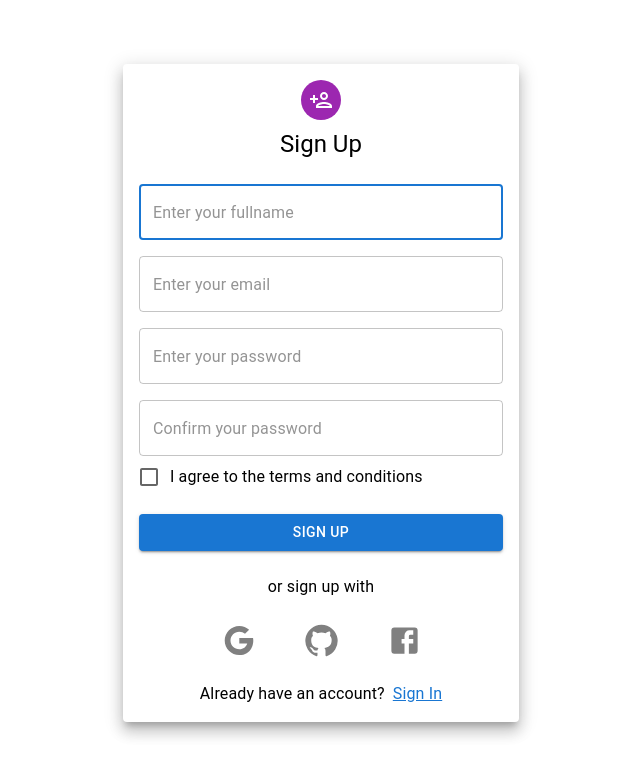
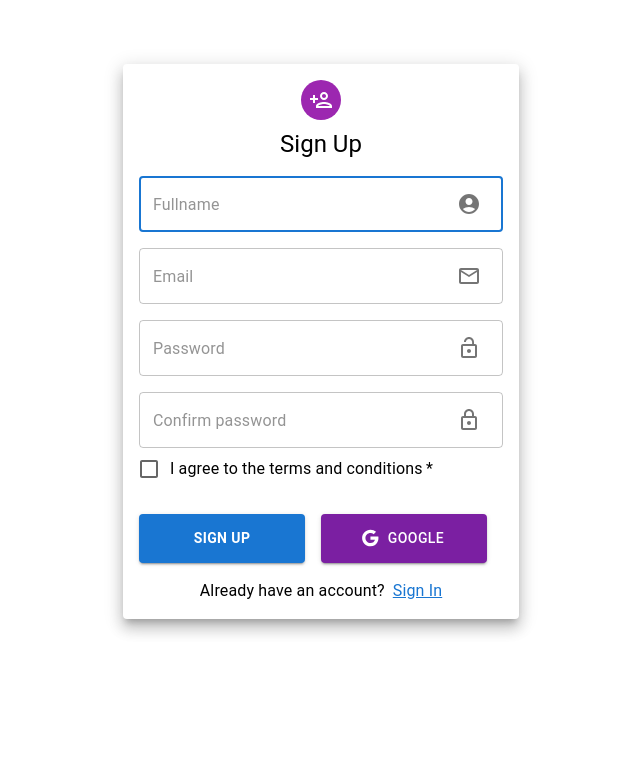
Before and after one commit to abeekofficial/my-splash, a React (Vite) app: page /register in a window 1280 px wide. Shown: the top 776 px of the page, without its empty margins (319-959 px from the left). Built offline with nearby package versions, Linux system fonts and the light colour scheme; no server answers.

Commit message:
cleaned registerWithEmail

```diff
--- a/src/firebase/firebaseConfig.js
+++ b/src/firebase/firebaseConfig.js
@@ -2,12 +2,12 @@ import { initializeApp } from "firebase/app";
 import { getAuth } from "firebase/auth";
 
 const firebaseConfig = {
-  apiKey: process.env.REACT_APP_FIREBASE_API_KEY,
-  authDomain: process.env.REACT_APP_FIREBASE_AUTH_DOMAIN,
-  projectId: process.env.REACT_APP_FIREBASE_PROJECT_ID,
-  storageBucket: process.env.REACT_APP_FIREBASE_STORAGE_BUCKET,
-  messagingSenderId: process.env.REACT_APP_FIREBASE_MESSAGING_SENDER_ID,
-  appId: process.env.REACT_APP_FIREBASE_APP_ID,
+  apiKey: "AIzaSyA5oShsJfl8Ox6E5-ID1TQ3foZdScS6MyI",
+  authDomain: "mysplash-abeek.firebaseapp.com",
+  projectId: "mysplash-abeek",
+  storageBucket: "mysplash-abeek.firebasestorage.app",
+  messagingSenderId: "486893956334",
+  appId: "1:486893956334:web:438343dbf10174d64b57ff",
 };
 
 // Initialize Firebase
--- a/src/pages/login/Login.jsx
+++ b/src/pages/login/Login.jsx
@@ -1,9 +1,13 @@
+// mui icons
 import {
-  Facebook,
-  GitHub,
   Google,
   LockOpenOutlined,
+  LockOutlined,
+  MailLockOutlined,
+  MailOutline,
 } from "@mui/icons-material";
+
+// mui components
 import Checkbox from "@mui/material/Checkbox";
 import FormControlLabel from "@mui/material/FormControlLabel";
 import {
@@ -12,16 +16,24 @@ import {
   Button,
   Container,
   Grid,
-  IconButton,
+  InputAdornment,
   Paper,
   TextField,
   Typography,
 } from "@mui/material";
-import { purple } from "@mui/material/colors";
-import React from "react";
-import { Link } from "react-router-dom";
+
+// react-router-dom
+import { Link, useNavigation } from "react-router-dom";
+
+// hooks
+import { useRegister } from "../../hooks/useRegister";
 
 const Login = () => {
+  const navigation = useNavigation();
+  const { registerWithGoogle } = useRegister();
+
+  const isSubmitting = navigation.state === "submitting";
+
   //handleSubmit
   const handleSubmit = (event) => {
     event.preventDefault();
@@ -46,19 +58,33 @@ const Login = () => {
         </Typography>
         <Box component="form" noValidate onSubmit={handleSubmit} sx={{ mt: 1 }}>
           <TextField
-            placeholder="Enter your email"
+            placeholder="Email"
             type="email"
             autoFocus
             required
             fullWidth
             sx={{ mt: 2 }}
+            InputProps={{
+              endAdornment: (
+                <InputAdornment position="start">
+                  <MailOutline />
+                </InputAdornment>
+              ),
+            }}
           />
           <TextField
-            placeholder="Enter your password"
+            placeholder="Password"
             required
             fullWidth
             sx={{ mt: 2 }}
             type="password"
+            InputProps={{
+              endAdornment: (
+                <InputAdornment position="start">
+                  <LockOutlined />
+                </InputAdornment>
+              ),
+            }}
           />
           <Box
             sx={{
@@ -79,40 +105,41 @@ const Login = () => {
               Forgot password?
             </Typography>
           </Box>
-          <Button fullWidth variant="contained" type="submit" sx={{ mt: 2 }}>
-            Sign in
-          </Button>
-          <Typography sx={{ mt: 3, textAlign: "center" }} component="p">
-            or sign in with
-          </Typography>
-          <Box sx={{ mt: 2, textAlign: "center" }}>
-            <IconButton
+          <Box
+            display="flex"
+            justifyContent="space-between"
+            gap={2}
+            sx={{ mt: 2 }}
+          >
+            <Button
+              fullWidth
+              variant="contained"
+              type="submit"
+              disabled={isSubmitting}
               sx={{
-                "&:hover": { color: purple[500], cursor: "pointer" },
-                color: "grey",
+                py: 1.5,
+                fontWeight: "bold",
+              }}
+            >
+              {isSubmitting ? "Signing Up..." : "Sign Up"}
+            </Button>
+            <Button
+              fullWidth
+              startIcon={<Google />}
+              variant="contained"
+              sx={{
+                backgroundColor: "#7b1fa2",
+                "&:hover": {
+                  backgroundColor: "#9c27b0",
+                  cursor: "pointer",
+                },
+                color: "white",
                 mr: 2,
               }}
+              onClick={registerWithGoogle}
             >
-              <Google fontSize="large" />
-            </IconButton>
-            <IconButton
-              sx={{
-                "&:hover": { color: purple[500], cursor: "pointer" },
-                color: "grey",
-                mx: 2,
-              }}
-            >
-              <GitHub fontSize="large" />
-            </IconButton>
-            <IconButton
-              sx={{
-                "&:hover": { color: purple[500], cursor: "pointer" },
-                color: "grey",
-                ml: 2,
-              }}
-            >
-              <Facebook fontSize="large" />
-            </IconButton>
+              Google
+            </Button>
           </Box>
           <Grid container justifyContent="center" gap="8px" sx={{ mt: 2 }}>
             <Typography>Don't have an account?</Typography>
--- a/src/pages/register/Register.jsx
+++ b/src/pages/register/Register.jsx
@@ -1,12 +1,14 @@
 // mui icons
 import {
-  Facebook,
-  GitHub,
+  AccountCircle,
   Google,
+  LockOpen,
+  LockOutlined,
+  MailOutline,
   PersonAddOutlined,
 } from "@mui/icons-material";
 
-//mui components
+// mui components
 import Checkbox from "@mui/material/Checkbox";
 import {
   Avatar,
@@ -15,29 +17,80 @@ import {
   Container,
   FormControlLabel,
   Grid,
-  IconButton,
   Paper,
-  Snackbar,
   TextField,
   Typography,
+  InputAdornment,
 } from "@mui/material";
 
-// mui colors
-import { purple } from "@mui/material/colors";
 // react router dom
-import { Link } from "react-router-dom";
+import { Form, Link, useActionData, useNavigation } from "react-router-dom";
 
 // hooks
 import { useRegister } from "../../hooks/useRegister";
 
-const Register = () => {
-  const handleSubmit = (event) => {
-    event.preventDefault();
-    console.log("register");
+// action
+export const action = async ({ request }) => {
+  const formData = await request.formData();
+  const data = {
+    displayName: formData.get("displayName"),
+    email: formData.get("email"),
+    password: formData.get("password"),
+    confirmPassword: formData.get("confirmPassword"),
   };
 
+  // Validation
+  if (
+    !data.displayName ||
+    !data.email ||
+    !data.password ||
+    !data.confirmPassword
+  ) {
+    return { error: "All fields are required" };
+  }
+
+  if (data.password !== data.confirmPassword) {
+    return { error: "Passwords don't match" };
+  }
+
+  if (data.password.length < 6) {
+    return { error: "Password must be at least 6 characters" };
+  }
+
+  // Here you would typically call your registration API
+  // For example:
+  // try {
+  //   await registerUser(data);
+  //   return redirect("/");
+  // } catch (error) {
+  //   return { error: error.message };
+  // }
+
+  return data;
+};
+
+const Register = () => {
+  const inputData = useActionData();
+  const navigation = useNavigation();
   const { registerWithGoogle } = useRegister();
+
+  const isSubmitting = navigation.state === "submitting";
+
   return (
+    <Box
+      sx={{
+        backgroundImage:
+          'linear-gradient(rgba(0, 0, 0, 0.85), url("https://source.unsplash.com/random/1600x900/?dark,signup")',
+        backgroundSize: "cover",
+        backgroundPosition: "center",
+        backgroundAttachment: "fixed",
+        minHeight: "100vh",
+        display: "flex",
+        alignItems: "center",
+        justifyContent: "center",
+        p: 2,
+      }}
+    >
       <Container maxWidth="xs">
         <Paper elevation={10} sx={{ marginTop: 8, padding: 2 }}>
           <Avatar
@@ -53,74 +106,113 @@ const Register = () => {
           <Typography component="h1" variant="h5" sx={{ textAlign: "center" }}>
             Sign Up
           </Typography>
-        <Box component="form" noValidate onSubmit={handleSubmit} sx={{ mt: 1 }}>
+
+          {inputData?.error && (
+            <Typography color="error" sx={{ mt: 1, textAlign: "center" }}>
+              {inputData.error}
+            </Typography>
+          )}
+
+          <Form method="post" sx={{ mt: 1 }}>
             <TextField
-            placeholder="Enter your fullname"
+              placeholder="Fullname"
+              name="displayName"
               autoFocus
               required
               fullWidth
               sx={{ mt: 2 }}
+              InputProps={{
+                endAdornment: (
+                  <InputAdornment position="start">
+                    <AccountCircle />
+                  </InputAdornment>
+                ),
+              }}
             />
             <TextField
-            placeholder="Enter your email"
+              placeholder="Email"
+              name="email"
               required
               fullWidth
               sx={{ mt: 2 }}
               type="email"
+              InputProps={{
+                endAdornment: (
+                  <InputAdornment position="start">
+                    <MailOutline />
+                  </InputAdornment>
+                ),
+              }}
             />
             <TextField
-            placeholder="Enter your password"
+              placeholder="Password"
+              name="password"
               required
               fullWidth
               sx={{ mt: 2 }}
               type="password"
+              InputProps={{
+                endAdornment: (
+                  <InputAdornment position="start">
+                    <LockOpen />
+                  </InputAdornment>
+                ),
+              }}
             />
             <TextField
-            placeholder="Confirm your password"
+              placeholder="Confirm password"
+              name="confirmPassword"
               required
               fullWidth
               sx={{ mt: 2 }}
               type="password"
+              InputProps={{
+                endAdornment: (
+                  <InputAdornment position="start">
+                    <LockOutlined />
+                  </InputAdornment>
+                ),
+              }}
             />
             <FormControlLabel
-            control={<Checkbox color="primary" />}
+              control={<Checkbox color="primary" required />}
               label="I agree to the terms and conditions"
             />
-          <Button fullWidth variant="contained" type="submit" sx={{ mt: 2 }}>
-            Sign Up
+            <Box
+              display="flex"
+              justifyContent="space-between"
+              gap={2}
+              sx={{ mt: 3 }}
+            >
+              <Button
+                fullWidth
+                variant="contained"
+                type="submit"
+                disabled={isSubmitting}
+                sx={{
+                  py: 1.5,
+                  fontWeight: "bold",
+                }}
+              >
+                {isSubmitting ? "Signing Up..." : "Sign Up"}
               </Button>
-          <Typography sx={{ mt: 3, textAlign: "center" }} component="p">
-            or sign up with
-          </Typography>
-          <Box sx={{ mt: 2, textAlign: "center" }}>
-            <IconButton
+              <Button
+                fullWidth
+                startIcon={<Google />}
+                variant="contained"
                 sx={{
-                "&:hover": { color: purple[500], cursor: "pointer" },
-                color: "grey",
+                  backgroundColor: "#7b1fa2",
+                  "&:hover": {
+                    backgroundColor: "#9c27b0",
+                    cursor: "pointer",
+                  },
+                  color: "white",
                   mr: 2,
                 }}
                 onClick={registerWithGoogle}
               >
-              <Google fontSize="large" />
-            </IconButton>
-            <IconButton
-              sx={{
-                "&:hover": { color: purple[500], cursor: "pointer" },
-                color: "grey",
-                mx: 2,
-              }}
-            >
-              <GitHub fontSize="large" />
-            </IconButton>
-            <IconButton
-              sx={{
-                "&:hover": { color: purple[500], cursor: "pointer" },
-                color: "grey",
-                ml: 2,
-              }}
-            >
-              <Facebook fontSize="large" />
-            </IconButton>
+                Google
+              </Button>
             </Box>
             <Grid container justifyContent="center" gap="8px" sx={{ mt: 2 }}>
               <Typography>Already have an account?</Typography>
@@ -135,9 +227,10 @@ const Register = () => {
                 Sign In
               </Typography>
             </Grid>
-        </Box>
+          </Form>
         </Paper>
       </Container>
+    </Box>
   );
 };
 
```
Lines whose indentation alone changed are shown as unchanged.
